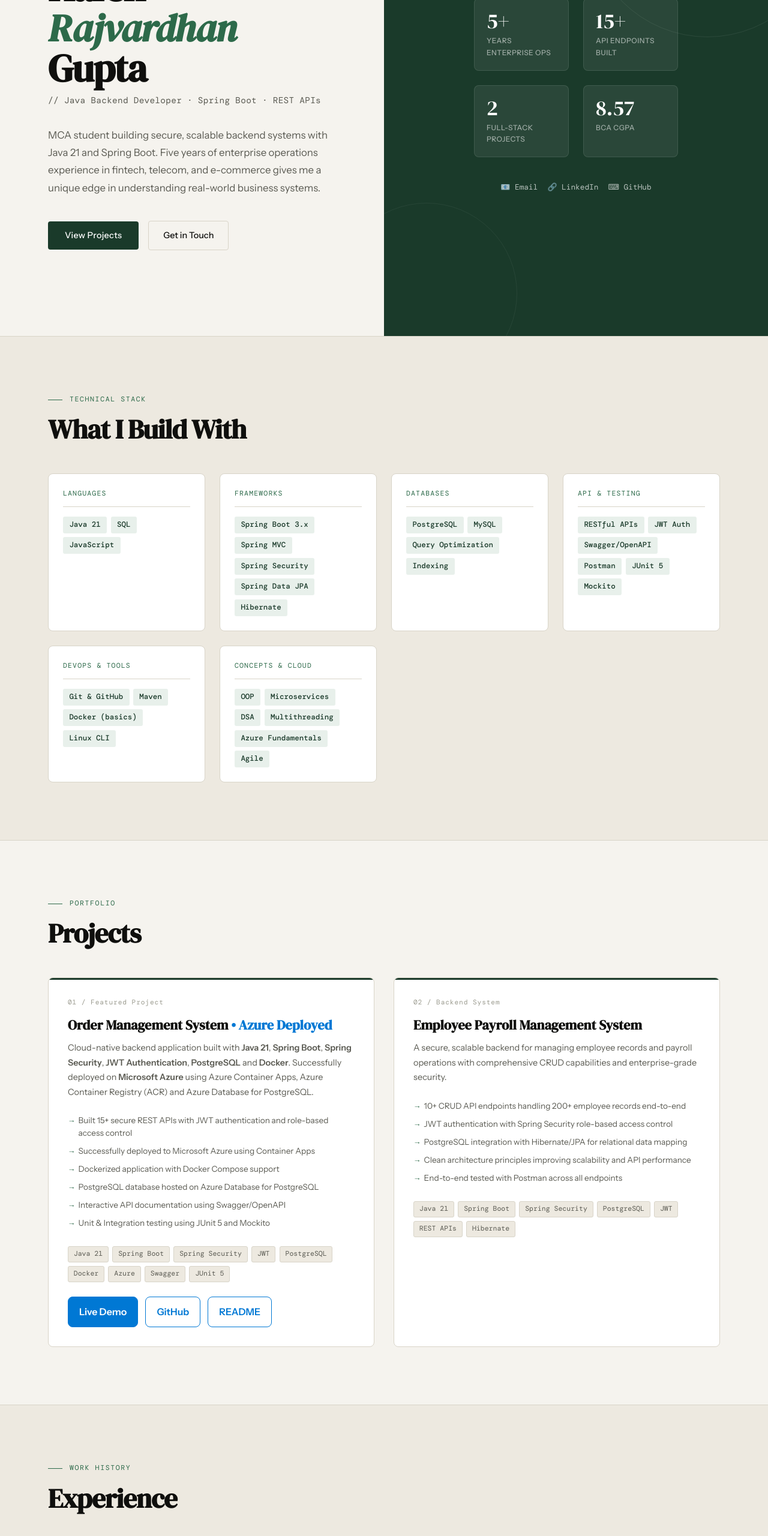
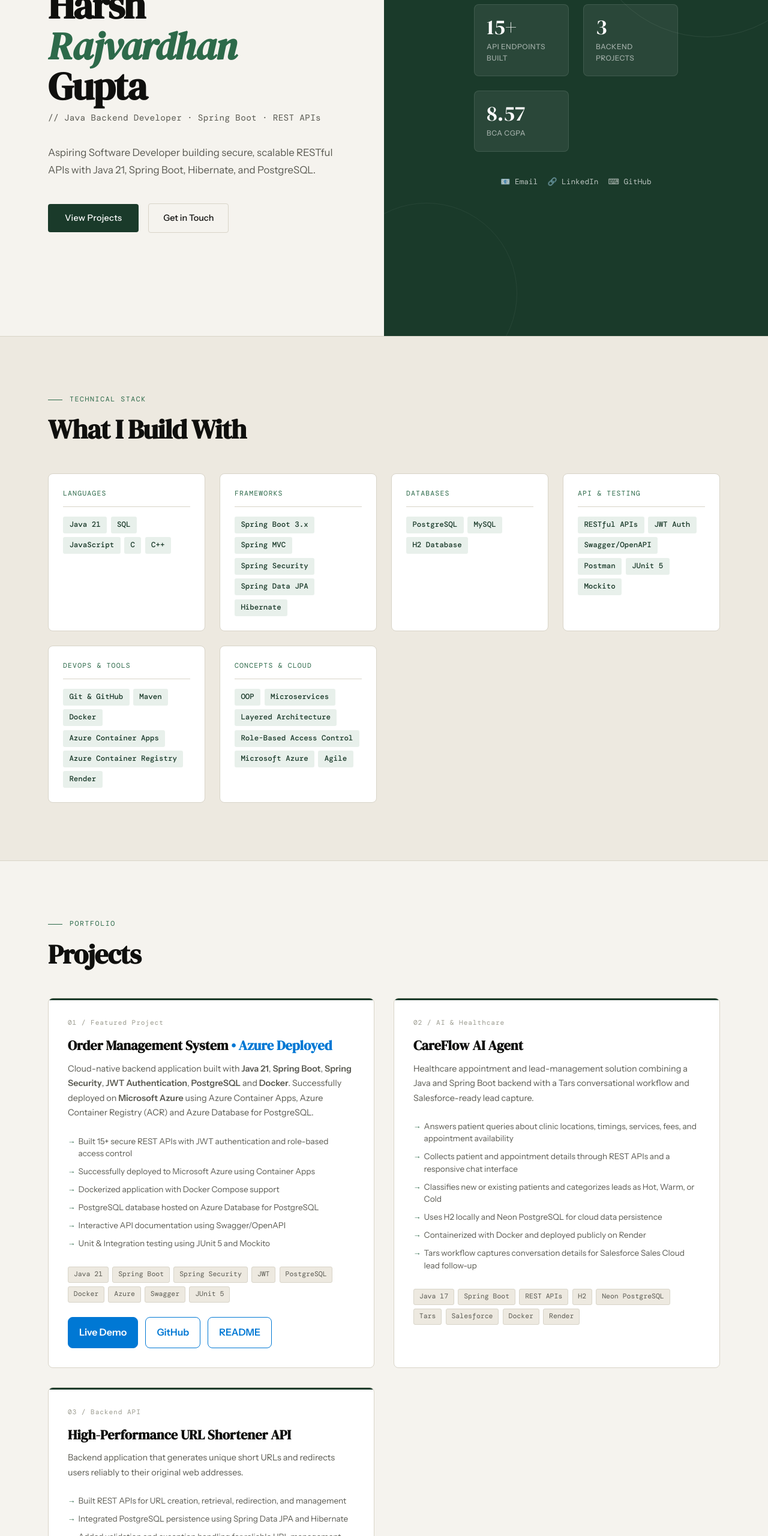
Before and after one commit to meharshrajvardhan/portfolio, a plain HTML site: page index.html in a window 1280 px wide. Shown: the part 240-2800 px from the top of the page at 60% size. Drawn offline with nearby package versions, Linux system fonts and the light colour scheme.

Commit message:
Revise bio and project details in index.html
Updated personal bio and project descriptions to reflect current skills and projects, including a focus on AI and healthcare applications.

```diff
--- a/index.html
+++ b/index.html
@@ -30,9 +30,8 @@
     <h1 class="hero-name">Harsh<br><em>Rajvardhan</em><br>Gupta</h1>
     <p class="hero-title">// Java Backend Developer · Spring Boot · REST APIs</p>
     <p class="hero-bio">
-      MCA student building secure, scalable backend systems with Java 21 and Spring Boot.
-      Five years of enterprise operations experience in fintech, telecom, and e-commerce
-      gives me a unique edge in understanding real-world business systems.
+      Aspiring Software Developer building secure, scalable RESTful APIs with Java 21,
+      Spring Boot, Hibernate, and PostgreSQL.
     </p>
     <div class="hero-actions">
       <a href="#projects" class="btn-primary">View Projects</a>
@@ -42,16 +41,12 @@
   <div class="hero-right">
     <div class="hero-stats">
       <div class="stat-card">
-        <div class="stat-number">5+</div>
-        <div class="stat-label">Years Enterprise Ops</div>
-      </div>
-      <div class="stat-card">
         <div class="stat-number">15+</div>
         <div class="stat-label">API Endpoints Built</div>
       </div>
       <div class="stat-card">
-        <div class="stat-number">2</div>
-        <div class="stat-label">Full-Stack Projects</div>
+        <div class="stat-number">3</div>
+        <div class="stat-label">Backend Projects</div>
       </div>
       <div class="stat-card">
         <div class="stat-number">8.57</div>
@@ -77,6 +72,8 @@
         <span class="skill-tag">Java 21</span>
         <span class="skill-tag">SQL</span>
         <span class="skill-tag">JavaScript</span>
+        <span class="skill-tag">C</span>
+        <span class="skill-tag">C++</span>
       </div>
     </div>
     <div class="skill-group">
@@ -94,8 +91,7 @@
       <div class="skill-tags">
         <span class="skill-tag">PostgreSQL</span>
         <span class="skill-tag">MySQL</span>
-        <span class="skill-tag">Query Optimization</span>
-        <span class="skill-tag">Indexing</span>
+        <span class="skill-tag">H2 Database</span>
       </div>
     </div>
     <div class="skill-group">
@@ -114,8 +110,10 @@
       <div class="skill-tags">
         <span class="skill-tag">Git & GitHub</span>
         <span class="skill-tag">Maven</span>
-        <span class="skill-tag">Docker (basics)</span>
-        <span class="skill-tag">Linux CLI</span>
+        <span class="skill-tag">Docker</span>
+        <span class="skill-tag">Azure Container Apps</span>
+        <span class="skill-tag">Azure Container Registry</span>
+        <span class="skill-tag">Render</span>
       </div>
     </div>
     <div class="skill-group">
@@ -123,9 +121,9 @@
       <div class="skill-tags">
         <span class="skill-tag">OOP</span>
         <span class="skill-tag">Microservices</span>
-        <span class="skill-tag">DSA</span>
-        <span class="skill-tag">Multithreading</span>
-        <span class="skill-tag">Azure Fundamentals</span>
+        <span class="skill-tag">Layered Architecture</span>
+        <span class="skill-tag">Role-Based Access Control</span>
+        <span class="skill-tag">Microsoft Azure</span>
         <span class="skill-tag">Agile</span>
       </div>
     </div>
@@ -203,27 +201,54 @@
 </div>
 
     <div class="project-card">
-      <div class="project-num">02 / Backend System</div>
-      <h3 class="project-title">Employee Payroll Management System</h3>
+      <div class="project-num">02 / AI &amp; Healthcare</div>
+      <h3 class="project-title">CareFlow AI Agent</h3>
       <p class="project-desc">
-        A secure, scalable backend for managing employee records and payroll operations
-        with comprehensive CRUD capabilities and enterprise-grade security.
+        Healthcare appointment and lead-management solution combining a Java and Spring Boot
+        backend with a Tars conversational workflow and Salesforce-ready lead capture.
       </p>
       <ul class="project-highlights">
-        <li>10+ CRUD API endpoints handling 200+ employee records end-to-end</li>
-        <li>JWT authentication with Spring Security role-based access control</li>
-        <li>PostgreSQL integration with Hibernate/JPA for relational data mapping</li>
-        <li>Clean architecture principles improving scalability and API performance</li>
-        <li>End-to-end tested with Postman across all endpoints</li>
+        <li>Answers patient queries about clinic locations, timings, services, fees, and appointment availability</li>
+        <li>Collects patient and appointment details through REST APIs and a responsive chat interface</li>
+        <li>Classifies new or existing patients and categorizes leads as Hot, Warm, or Cold</li>
+        <li>Uses H2 locally and Neon PostgreSQL for cloud data persistence</li>
+        <li>Containerized with Docker and deployed publicly on Render</li>
+        <li>Tars workflow captures conversation details for Salesforce Sales Cloud lead follow-up</li>
+      </ul>
+      <div class="project-stack">
+        <span class="stack-tag">Java 17</span>
+        <span class="stack-tag">Spring Boot</span>
+        <span class="stack-tag">REST APIs</span>
+        <span class="stack-tag">H2</span>
+        <span class="stack-tag">Neon PostgreSQL</span>
+        <span class="stack-tag">Tars</span>
+        <span class="stack-tag">Salesforce</span>
+        <span class="stack-tag">Docker</span>
+        <span class="stack-tag">Render</span>
+      </div>
+    </div>
+
+    <div class="project-card">
+      <div class="project-num">03 / Backend API</div>
+      <h3 class="project-title">High-Performance URL Shortener API</h3>
+      <p class="project-desc">
+        Backend application that generates unique short URLs and redirects users reliably
+        to their original web addresses.
+      </p>
+      <ul class="project-highlights">
+        <li>Built REST APIs for URL creation, retrieval, redirection, and management</li>
+        <li>Integrated PostgreSQL persistence using Spring Data JPA and Hibernate</li>
+        <li>Added validation and exception handling for reliable URL management</li>
+        <li>Tested endpoints with Postman and managed dependencies using Maven</li>
       </ul>
       <div class="project-stack">
         <span class="stack-tag">Java 21</span>
         <span class="stack-tag">Spring Boot</span>
-        <span class="stack-tag">Spring Security</span>
+        <span class="stack-tag">Spring Data JPA</span>
+        <span class="stack-tag">Hibernate</span>
         <span class="stack-tag">PostgreSQL</span>
-        <span class="stack-tag">JWT</span>
         <span class="stack-tag">REST APIs</span>
-        <span class="stack-tag">Hibernate</span>
+        <span class="stack-tag">Maven</span>
       </div>
     </div>
 
@@ -249,20 +274,6 @@
       </ul>
     </div>
 
-    <div class="exp-item">
-      <div class="exp-header">
-        <div class="exp-role">Customer Operations & Order Management</div>
-        <div class="exp-date">Feb 2017 – Oct 2023</div>
-      </div>
-      <div class="exp-company">MoneyView · Myntra · Medlife · AT&T</div>
-      <ul class="exp-points">
-        <li>Managed end-to-end O2C lifecycle — order processing, billing, collections — across fintech, e-commerce, and telecom domains</li>
-        <li>Worked with enterprise tools: CRM, ERP, Salesforce, and Oracle OMS</li>
-        <li>Coordinated with vendors and logistics; handled escalation resolution and payment follow-ups</li>
-        <li>Developed strong cross-functional communication and analytical skills across fast-paced business teams</li>
-      </ul>
-    </div>
-
   </div>
 </section>
 
@@ -273,11 +284,6 @@
   <div class="edu-cert-grid">
 
     <div>
-      <div class="edu-item">
-        <div class="edu-degree">Master of Computer Applications<br>(MCA in Cloud Computing)</div>
-        <div class="edu-school">Chandigarh University</div>
-        <div class="edu-meta">2025 – Present &nbsp;·&nbsp; Bangalore, India</div>
-      </div>
       <div class="edu-item">
         <div class="edu-degree">Bachelor of Computer Applications (BCA)</div>
         <div class="edu-school">Chandigarh University</div>
@@ -294,10 +300,24 @@
         </div>
       </div>
       <div class="cert-item">
-        <div class="cert-icon">HR</div>
+        <div class="cert-icon">SAP</div>
         <div>
-          <div class="cert-name">Problem Solving &amp; Java</div>
-          <div class="cert-issuer">HackerRank · Apr 26, 2026</div>
+          <div class="cert-name">Discovering SAP BTP &amp; SAP Build Process Automation</div>
+          <div class="cert-issuer">SAP</div>
+        </div>
+      </div>
+      <div class="cert-item">
+        <div class="cert-icon">AI</div>
+        <div>
+          <div class="cert-name">Introduction to Modern AI &amp; Data Analytics Essentials</div>
+          <div class="cert-issuer">Cisco Networking Academy</div>
+        </div>
+      </div>
+      <div class="cert-item">
+        <div class="cert-icon">JM</div>
+        <div>
+          <div class="cert-name">Java Masterclass 2025: 130+ Hours</div>
+          <div class="cert-issuer">Udemy</div>
         </div>
       </div>
       <div class="cert-item">
@@ -320,8 +340,7 @@
     <div class="contact-info">
       <p>
         I'm actively looking for backend developer roles where I can apply my Java and Spring Boot
-        skills. My operations background gives me a strong understanding of real-world business
-        systems — I'm not just a coder, I understand the problems behind the code.
+        skills to build secure, reliable, and scalable enterprise applications.
       </p>
       <div class="contact-links">
         <a class="contact-link" href="mailto:harsh_rajvardhangupta@hotmail.com">
```
